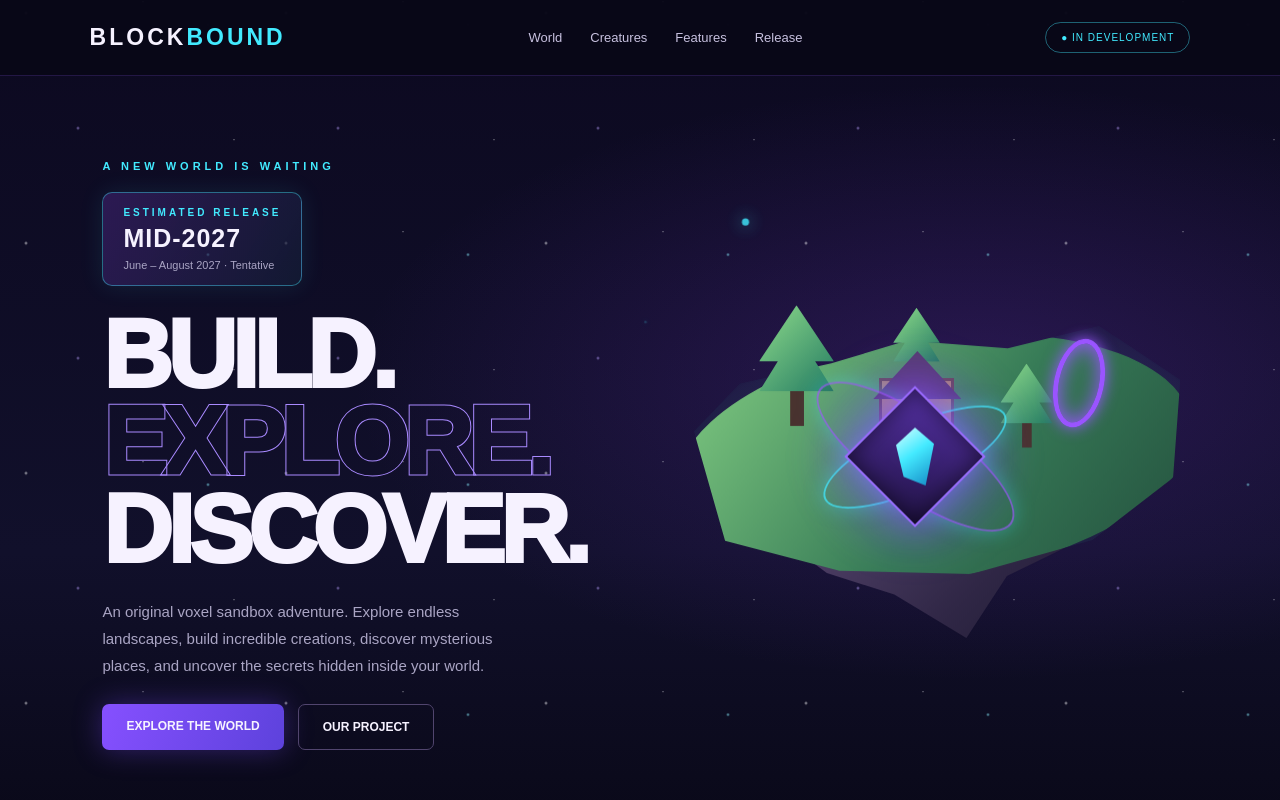
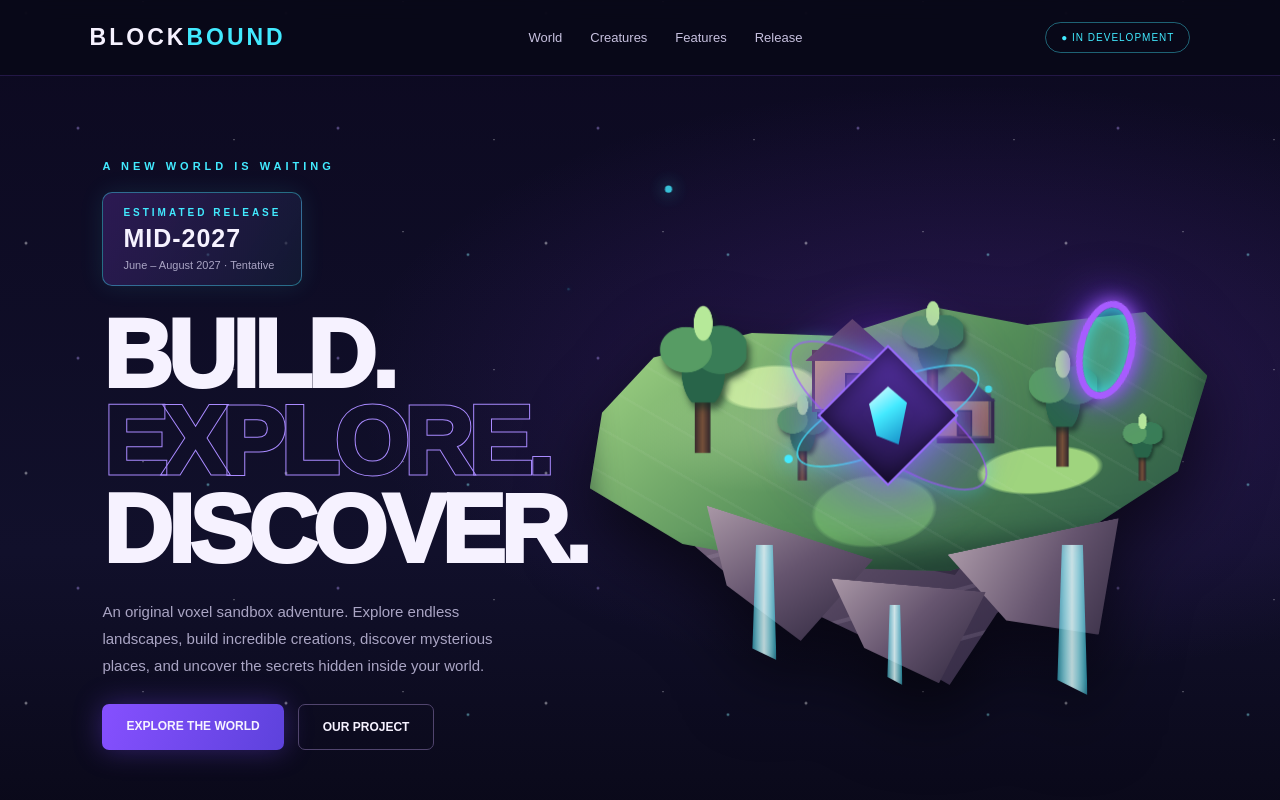
Before and after one commit to PH4SE-BLOCKBOUND/curly-rotary-phone, a plain HTML site: page index.html in a window 1280 px wide. Shown: the top 800 px of the page. Drawn offline with Linux system fonts and the light colour scheme.

Commit message:
Refactor styles in index.html for better layout
Updated styles for header, hero, scene, and various elements. Adjusted dimensions, colors, and animations for improved visual appearance.

```diff
--- a/index.html
+++ b/index.html
@@ -16,6 +16,7 @@
   --text:#f6f2ff;
   --muted:#aaa5c4;
 }
+
 * {box-sizing:border-box;margin:0;padding:0}
 html {scroll-behavior:smooth}
 body {
@@ -25,6 +26,8 @@ body {
   overflow-x:hidden;
 }
 a {color:inherit;text-decoration:none}
+
+/* HEADER */
 
 header {
   height:76px;
@@ -36,7 +39,7 @@ header {
   width:100%;
   top:0;
   z-index:20;
-  background:rgba(9,8,23,.86);
+  background:rgba(9,8,23,.88);
   backdrop-filter:blur(16px);
   border-bottom:1px solid rgba(141,85,255,.2);
 }
@@ -46,7 +49,12 @@ header {
   letter-spacing:3px;
 }
 .logo span {color:var(--cyan)}
-nav {display:flex;gap:28px;font-size:13px;color:#c7c1df}
+nav {
+  display:flex;
+  gap:28px;
+  font-size:13px;
+  color:#c7c1df;
+}
 nav a:hover {color:var(--cyan)}
 .status {
   border:1px solid rgba(66,234,255,.4);
@@ -56,6 +64,8 @@ nav a:hover {color:var(--cyan)}
   font-size:10px;
   letter-spacing:1px;
 }
+
+/* HERO */
 
 .hero {
   min-height:850px;
@@ -87,8 +97,8 @@ nav a:hover {color:var(--cyan)}
 
 .hero-copy {
   position:relative;
-  z-index:5;
-  width:49%;
+  z-index:12;
+  width:46%;
   max-width:590px;
 }
 .eyebrow {
@@ -152,125 +162,257 @@ h1 span {
 .secondary {border:1px solid #51456e}
 .secondary:hover {border-color:var(--cyan);color:var(--cyan)}
 
+/* FLOATING ISLAND SCENE */
+
 .scene {
   position:absolute;
-  right:-2%;
+  right:-3%;
   top:50%;
-  width:58%;
-  height:650px;
+  width:65%;
+  height:720px;
   transform:translateY(-47%);
-  perspective:1000px;
+  perspective:1300px;
 }
+
 .island {
   position:absolute;
-  width:650px;
-  height:450px;
+  width:720px;
+  height:540px;
   left:50%;
   top:50%;
   transform:translate(-50%,-45%);
-  animation:float 6s ease-in-out infinite;
+  animation:islandFloat 7s ease-in-out infinite;
+  filter:drop-shadow(0 35px 35px #0009);
 }
-@keyframes float {
-  0%,100%{transform:translate(-50%,-45%) translateY(0)}
-  50%{transform:translate(-50%,-45%) translateY(-17px)}
+
+@keyframes islandFloat {
+  0%,100% {transform:translate(-50%,-45%) translateY(0)}
+  50% {transform:translate(-50%,-45%) translateY(-14px)}
 }
+
+/* ROCKY UNDERGROUND */
+
+.island-rock {
+  position:absolute;
+  z-index:1;
+  left:65px;
+  top:235px;
+  width:590px;
+  height:255px;
+  background:
+    linear-gradient(145deg,#95859b,#66566f 35%,#40344f 65%,#211d35);
+  clip-path:polygon(
+    3% 0,97% 0,92% 17%,86% 30%,
+    79% 43%,73% 57%,66% 72%,
+    58% 100%,46% 84%,35% 72%,
+    23% 62%,15% 46%,8% 25%
+  );
+}
+.island-rock::before {
+  content:"";
+  position:absolute;
+  inset:20px 25px;
+  background:repeating-linear-gradient(
+    165deg,
+    transparent 0 25px,
+    #d4c1dc22 26px 29px,
+    transparent 30px 48px
+  );
+  clip-path:polygon(0 0,100% 0,85% 100%,15% 75%);
+}
+.island-rock::after {
+  content:"";
+  position:absolute;
+  left:100px;
+  top:35px;
+  width:330px;
+  height:110px;
+  background:#17142666;
+  clip-path:polygon(0 0,100% 0,75% 100%,25% 70%);
+}
+
+/* GRASS AND LAND */
+
 .island-top {
   position:absolute;
-  width:520px;
-  height:240px;
-  left:65px;
-  top:100px;
-  border-radius:50%;
-  background:linear-gradient(135deg,#83ce83,#377b57 55%,#24503e);
-  transform:rotate(-8deg);
-  clip-path:polygon(5% 25%,15% 8%,33% 5%,48% 0,67% 9%,85% 5%,99% 32%,95% 72%,78% 93%,54% 100%,29% 91%,8% 72%);
-  box-shadow:0 0 65px rgba(73,235,206,.12);
+  z-index:2;
+  left:45px;
+  top:115px;
+  width:625px;
+  height:265px;
+  transform:rotate(-5deg);
+  background:
+    radial-gradient(ellipse at 30% 25%,#c2e69b 0 7%,transparent 8%),
+    radial-gradient(ellipse at 72% 65%,#9fd47e 0 9%,transparent 10%),
+    radial-gradient(ellipse at 45% 75%,#6caf68 0 12%,transparent 13%),
+    linear-gradient(145deg,#a6d987,#548d59 48%,#285344);
+  clip-path:polygon(
+    3% 29%,12% 10%,28% 4%,42% 8%,
+    57% 0,72% 10%,91% 9%,100% 35%,
+    94% 70%,78% 90%,56% 100%,
+    34% 94%,14% 81%,0 57%
+  );
+  box-shadow:inset 0 -25px 30px #142c27aa;
 }
-.island-rock {
+.island-top::after {
+  content:"";
   position:absolute;
-  top:245px;
-  left:105px;
-  width:450px;
-  height:155px;
-  background:linear-gradient(135deg,#66527f,#302746 60%,#171629);
-  clip-path:polygon(0 0,100% 0,88% 25%,77% 43%,65% 60%,56% 100%,40% 72%,25% 58%,12% 30%);
+  inset:0;
+  background:
+    radial-gradient(ellipse at 35% 40%,#e0f5bd44,transparent 30%),
+    repeating-linear-gradient(35deg,transparent 0 35px,#ffffff0a 36px 38px);
 }
+
+/* ROCK LEDGES */
+
+.cliff {
+  position:absolute;
+  z-index:3;
+  background:linear-gradient(130deg,#aa98a7,#66556f 50%,#30283f);
+  clip-path:polygon(0 0,100% 0,75% 100%,25% 70%);
+}
+.cliff.one {
+  left:145px;
+  top:335px;
+  width:175px;
+  height:100px;
+  transform:rotate(18deg);
+}
+.cliff.two {
+  left:415px;
+  top:340px;
+  width:175px;
+  height:110px;
+  transform:rotate(-12deg);
+}
+.cliff.three {
+  left:285px;
+  top:390px;
+  width:155px;
+  height:95px;
+  transform:rotate(5deg);
+}
+
+/* WATERFALLS */
+
+.waterfall {
+  position:absolute;
+  z-index:4;
+  top:350px;
+  width:24px;
+  height:135px;
+  background:linear-gradient(90deg,#39c9e077,#e0ffff,#39c9e088);
+  filter:drop-shadow(0 0 8px #42eaff);
+  clip-path:polygon(15% 0,85% 0,100% 100%,0 90%);
+  animation:waterShimmer 2s ease-in-out infinite alternate;
+}
+.waterfall.one {left:210px;height:115px}
+.waterfall.two {left:515px;height:150px;width:30px}
+.waterfall.three {left:345px;top:410px;height:80px;width:15px}
+
+@keyframes waterShimmer {
+  from {opacity:.65}
+  to {opacity:1}
+}
+
+/* TREES */
+
 .tree {
   position:absolute;
-  z-index:4;
-  width:55px;
-  height:105px;
-  top:85px;
+  z-index:5;
+  width:70px;
+  height:130px;
 }
-.tree:before {
+.tree::before {
   content:"";
   position:absolute;
-  width:12px;
-  height:55px;
-  background:#49332f;
-  left:22px;
   bottom:0;
+  left:29px;
+  width:13px;
+  height:65px;
+  background:linear-gradient(90deg,#382a2b,#76513a,#30252b);
 }
-.tree:after {
+.tree::after {
   content:"";
   position:absolute;
-  width:65px;
-  height:75px;
-  left:-5px;
   top:0;
-  background:linear-gradient(135deg,#8edb8b,#247b62);
-  clip-path:polygon(50% 0,100% 65%,75% 65%,100% 100%,0 100%,25% 65%,0 65%);
+  left:0;
+  width:72px;
+  height:88px;
+  background:
+    radial-gradient(ellipse at 50% 25%,#b6e999 0 15%,transparent 16%),
+    radial-gradient(ellipse at 30% 50%,#579c64 0 30%,transparent 31%),
+    radial-gradient(ellipse at 70% 50%,#397d57 0 32%,transparent 33%),
+    radial-gradient(ellipse at 50% 70%,#286449 0 35%,transparent 36%);
+  filter:drop-shadow(3px 5px 3px #142b24aa);
 }
-.tree.one {left:160px;top:75px;transform:scale(1.15)}
-.tree.two {left:390px;top:115px;transform:scale(.8)}
-.tree.three {left:280px;top:55px;transform:scale(.72)}
+.tree.one {left:125px;top:115px;transform:scale(1.2)}
+.tree.two {left:485px;top:145px;transform:scale(.95)}
+.tree.three {left:355px;top:90px;transform:scale(.85)}
+.tree.four {left:225px;top:175px;transform:scale(.7)}
+.tree.five {left:565px;top:185px;transform:scale(.55)}
 
-.house {
+/* VILLAGE BUILDINGS */
+
+.building {
   position:absolute;
-  z-index:5;
-  left:270px;
-  top:140px;
-  width:75px;
-  height:55px;
-  background:#ad8b75;
-  border:3px solid #674b53;
+  z-index:6;
+  width:80px;
+  height:62px;
+  background:linear-gradient(120deg,#c9a783,#88664f);
+  border:3px solid #594354;
+  box-shadow:5px 7px 0 #30283d;
 }
-.house:before {
+.building::before {
   content:"";
   position:absolute;
-  width:88px;
-  height:48px;
-  left:-9px;
-  top:-30px;
-  background:#563e70;
+  left:-10px;
+  top:-34px;
+  width:94px;
+  height:42px;
+  background:linear-gradient(120deg,#76546d,#352d4b);
   clip-path:polygon(50% 0,100% 100%,0 100%);
 }
-.house:after {
+.building::after {
   content:"";
   position:absolute;
+  bottom:0;
+  left:30px;
   width:17px;
-  height:30px;
-  background:#382a43;
-  bottom:0;
-  left:28px;
+  height:32px;
+  background:#493344;
+  border:2px solid #302637;
 }
+.building.one {left:270px;top:155px}
+.building.two {
+  left:380px;
+  top:190px;
+  transform:scale(.72);
+}
+
+/* PORTAL */
+
 .portal {
   position:absolute;
-  z-index:6;
-  left:445px;
-  top:100px;
-  width:50px;
-  height:90px;
-  border:5px solid #9a54ff;
+  z-index:7;
+  left:535px;
+  top:105px;
+  width:58px;
+  height:100px;
+  border:7px solid #a75cff;
   border-radius:50%;
-  box-shadow:0 0 15px #9a54ff,inset 0 0 20px #9a54ff;
   transform:rotate(12deg);
+  box-shadow:0 0 18px #a75cff,0 0 45px #793cff,inset 0 0 25px #42eaff;
+  background:radial-gradient(ellipse,#42eaff44,transparent 70%);
 }
+
+/* ORIGINAL BLOCKBOUND CORE */
+
 .core-wrap {
   position:absolute;
   z-index:10;
-  left:47%;
-  top:50%;
+  left:48%;
+  top:42%;
   transform:translate(-50%,-50%);
   width:150px;
   height:150px;
@@ -279,14 +421,14 @@ h1 span {
   animation:coreFloat 4s ease-in-out infinite;
 }
 @keyframes coreFloat {
-  0%,100%{transform:translate(-50%,-50%) rotate(-5deg)}
-  50%{transform:translate(-50%,-50%) translateY(-13px) rotate(5deg)}
+  0%,100% {transform:translate(-50%,-50%) rotate(-5deg)}
+  50% {transform:translate(-50%,-50%) translateY(-13px) rotate(5deg)}
 }
 .core-glow {
   position:absolute;
-  inset:-40px;
-  background:radial-gradient(circle,rgba(55,225,255,.45),rgba(129,55,255,.24) 40%,transparent 70%);
-  filter:blur(12px);
+  inset:-50px;
+  background:radial-gradient(circle,#42eaff66,#8137ff44 40%,transparent 70%);
+  filter:blur(15px);
 }
 .core-cube {
   position:relative;
@@ -295,13 +437,13 @@ h1 span {
   background:linear-gradient(145deg,#5531a4,#211345);
   border:2px solid #9a69ff;
   transform:rotate(45deg);
-  box-shadow:0 0 35px rgba(143,78,255,.8),inset 0 0 22px #0008;
+  box-shadow:0 0 35px #8f4effcc,inset 0 0 22px #0008;
 }
 .crystal {
   position:absolute;
   width:38px;
   height:58px;
-  background:linear-gradient(145deg,#d8ffff,#44eaff 45%,#1389c5);
+  background:linear-gradient(145deg,#eaffff,#44eaff 45%,#1389c5);
   clip-path:polygon(50% 0,100% 28%,78% 100%,20% 85%,0 30%);
   filter:drop-shadow(0 0 15px #42eaff);
 }
@@ -309,19 +451,23 @@ h1 span {
   position:absolute;
   width:200px;
   height:65px;
-  border:2px solid rgba(66,234,255,.75);
+  border:2px solid #42eaffbb;
   border-radius:50%;
   transform:rotate(-25deg);
-  box-shadow:0 0 20px rgba(66,234,255,.35);
+  box-shadow:0 0 20px #42eaff55;
 }
 .core-ring.second {
   width:235px;
   height:80px;
-  border-color:rgba(157,91,255,.65);
+  border-color:#9d5bffaa;
   transform:rotate(35deg);
 }
+
+/* FLOATING PARTICLES */
+
 .particle {
   position:absolute;
+  z-index:11;
   width:5px;
   height:5px;
   border-radius:50%;
@@ -329,14 +475,16 @@ h1 span {
   box-shadow:0 0 12px var(--cyan);
   animation:sparkle 3s infinite ease-in-out;
 }
-.p1{top:100px;left:180px}
-.p2{top:300px;left:500px;animation-delay:1s}
-.p3{top:200px;left:80px;animation-delay:2s}
-.p4{top:370px;left:300px;animation-delay:.5s}
+.p1 {top:100px;left:180px}
+.p2 {top:300px;left:500px;animation-delay:1s}
+.p3 {top:200px;left:80px;animation-delay:2s}
+.p4 {top:370px;left:300px;animation-delay:.5s}
+
 @keyframes sparkle {
-  0%,100%{opacity:.2;transform:scale(.5)}
-  50%{opacity:1;transform:scale(1.7)}
+  0%,100% {opacity:.2;transform:scale(.5)}
+  50% {opacity:1;transform:scale(1.7)}
 }
+
 .scroll {
   position:absolute;
   bottom:28px;
@@ -346,6 +494,8 @@ h1 span {
   font-size:10px;
   letter-spacing:3px;
 }
+
+/* GENERAL SECTIONS */
 
 section {padding:105px 8%;position:relative}
 .section-label {
@@ -365,6 +515,9 @@ section {padding:105px 8%;position:relative}
   line-height:1.8;
   max-width:650px;
 }
+
+/* WORLD */
+
 .world {background:linear-gradient(180deg,#090817,#100d23)}
 .world-grid {
   display:grid;
@@ -392,6 +545,8 @@ section {padding:105px 8%;position:relative}
   line-height:1.7;
 }
 
+/* CREATURES */
+
 .creatures {background:#0d0b1d}
 .creature-grid {
   display:grid;
@@ -418,6 +573,8 @@ section {padding:105px 8%;position:relative}
 .nightmare h3 {color:#c58bff;margin-bottom:10px}
 .nightmare p {color:#b7a9c8;line-height:1.7;font-size:14px}
 
+/* FEATURES */
+
 .features {background:linear-gradient(180deg,#0d0b1d,#100c25)}
 .feature-list {
   display:grid;
@@ -432,6 +589,8 @@ section {padding:105px 8%;position:relative}
 }
 .feature h3 {margin-bottom:8px}
 .feature p {color:var(--muted);font-size:13px;line-height:1.7}
+
+/* RELEASE */
 
 .release-section {
   text-align:center;
@@ -450,6 +609,9 @@ section {padding:105px 8%;position:relative}
   color:var(--muted);
   line-height:1.7;
 }
+
+/* ABOUT */
+
 .about {
   text-align:center;
   background:radial-gradient(ellipse at center,#5b35a02b,transparent 65%);
@@ -472,6 +634,9 @@ section {padding:105px 8%;position:relative}
   font-size:35px;
   text-shadow:0 0 15px var(--cyan);
 }
+
+/* FOOTER */
+
 footer {
   padding:35px 8%;
   border-top:1px solid #a087dc20;
@@ -484,13 +649,28 @@ footer {
 }
 footer strong {color:#d9d2f0}
 
+/* RESPONSIVE */
+
+@media(max-width:1100px) {
+  .hero-copy {width:48%}
+  .scene {right:-13%;transform:translateY(-47%) scale(.85)}
+  .world-grid {grid-template-columns:repeat(2,1fr)}
+}
+
 @media(max-width:900px) {
   .hero {min-height:950px;align-items:flex-start}
-  .hero-copy {width:100%}
-  .scene {width:100%;top:650px;transform:translateY(-35%);opacity:.9}
-  .island {transform:translate(-50%,-45%) scale(.75)}
+  .hero-copy {width:100%;max-width:600px}
+  .scene {
+    width:100%;
+    right:-5%;
+    top:690px;
+    transform:translateY(-35%) scale(.8);
+    transform-origin:top center;
+  }
+  .island {transform:translate(-50%,-45%) scale(.85)}
   .world-grid {grid-template-columns:repeat(2,1fr)}
 }
+
 @media(max-width:600px) {
   header {padding:0 5%}
   nav {gap:12px;font-size:10px}
@@ -498,12 +678,17 @@ footer strong {color:#d9d2f0}
   .logo {font-size:17px}
   .hero {padding:140px 7% 30px;min-height:900px}
   h1 {letter-spacing:-3px}
-  .scene {top:690px}
-  .island {transform:translate(-50%,-45%) scale(.55)}
+  .scene {
+    top:680px;
+    right:0;
+    transform:translateY(-25%) scale(.58);
+    transform-origin:top center;
+  }
   section {padding:75px 7%}
   .world-grid,.creature-grid,.feature-list {grid-template-columns:1fr}
   footer {flex-direction:column}
 }
+
 @media(prefers-reduced-motion:reduce) {
   *,*::before,*::after {
     animation-duration:.01ms!important;
@@ -564,10 +749,24 @@ footer strong {color:#d9d2f0}
     <div class="island">
       <div class="island-rock"></div>
       <div class="island-top"></div>
+
+      <div class="cliff one"></div>
+      <div class="cliff two"></div>
+      <div class="cliff three"></div>
+
+      <div class="waterfall one"></div>
+      <div class="waterfall two"></div>
+      <div class="waterfall three"></div>
+
       <div class="tree one"></div>
       <div class="tree two"></div>
       <div class="tree three"></div>
-      <div class="house"></div>
+      <div class="tree four"></div>
+      <div class="tree five"></div>
+
+      <div class="building one"></div>
+      <div class="building two"></div>
+
       <div class="portal"></div>
 
       <div class="core-wrap">
@@ -597,16 +796,19 @@ footer strong {color:#d9d2f0}
       <h3>Ancient Forests</h3>
       <p>Explore dense forests filled with towering trees and hidden secrets.</p>
     </article>
+
     <article class="world-card">
       <div class="card-icon">⛰️</div>
       <h3>Massive Mountains</h3>
       <p>Travel across towering peaks, rocky cliffs, and distant valleys.</p>
     </article>
+
     <article class="world-card">
       <div class="card-icon">💧</div>
       <h3>Lakes & Rivers</h3>
       <p>Discover peaceful waterways, deep lakes, and mysterious underwater areas.</p>
     </article>
+
     <article class="world-card">
       <div class="card-icon">🕳️</div>
       <h3>Hidden Caves</h3>
@@ -629,11 +831,13 @@ footer strong {color:#d9d2f0}
       <h3>Wildlife</h3>
       <p>Discover peaceful creatures roaming through the world.</p>
     </article>
+
     <article class="creature-card">
       <div class="symbol">🐎</div>
       <h3>Travel Companions</h3>
       <p>Meet creatures that may help you explore distant lands.</p>
     </article>
+
     <article class="creature-card">
       <div class="symbol">👁️</div>
       <h3>Mysterious Creatures</h3>
@@ -664,14 +868,17 @@ footer strong {color:#d9d2f0}
       <h3>▦ Build Anything</h3>
       <p>Gather materials and create structures limited only by your imagination.</p>
     </article>
+
     <article class="feature">
       <h3>◈ Explore Further</h3>
       <p>Discover new environments, hidden locations, and distant landscapes.</p>
     </article>
+
     <article class="feature">
       <h3>✧ Discover Secrets</h3>
       <p>Search the world for rare discoveries and mysterious places.</p>
     </article>
+
     <article class="feature">
       <h3>⌁ Survive the Unknown</h3>
       <p>Prepare for the creatures and challenges waiting beyond the familiar.</p>
```
